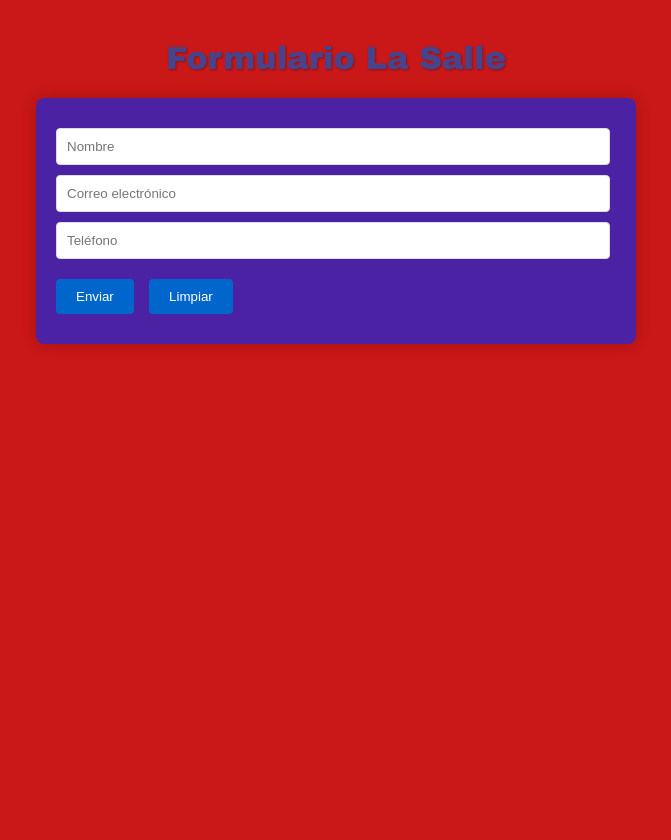
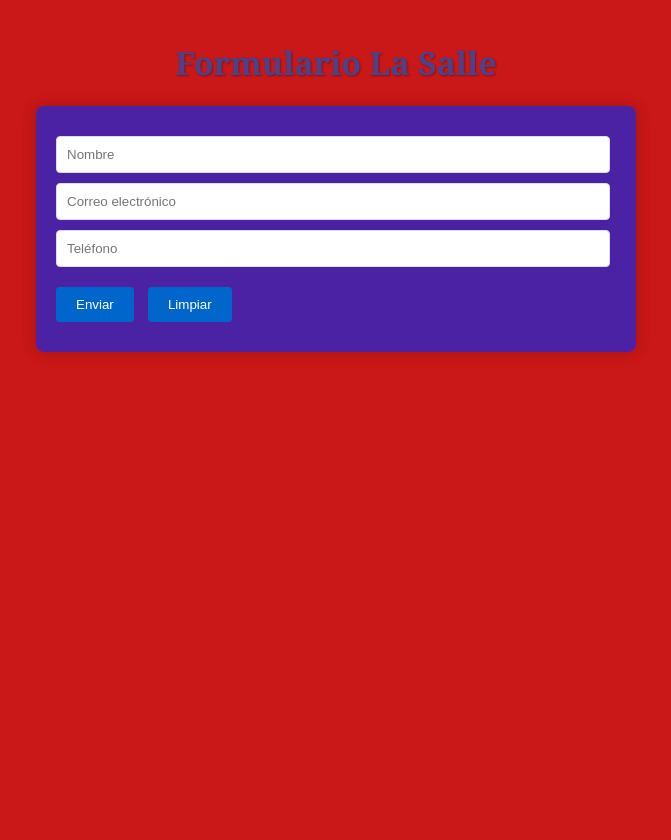
Before and after one commit to dcharry3/FORMULARIO-U-LA-SALLE, a PHP site: page / in a window 1280 px wide. Shown: the whole page, without its empty margins (304-975 px from the left). Run offline with PHP 8.4, Linux system fonts and the light colour scheme.

Commit message:
Cambio de font family fuente a georgia

```diff
--- a/index.php
+++ b/index.php
@@ -14,7 +14,7 @@
         <title>Formulario La Salle</title>
         <style>
             body {
-                font-family: Arial Black, sans-serif;
+                font-family: Georgia, sans-serif;
                 max-width: 600px;
                 margin: 0 auto;
                 padding: 20px;
```
